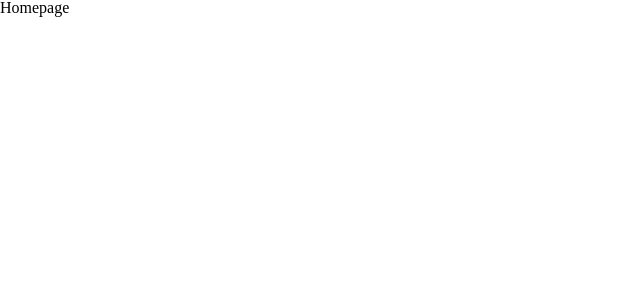
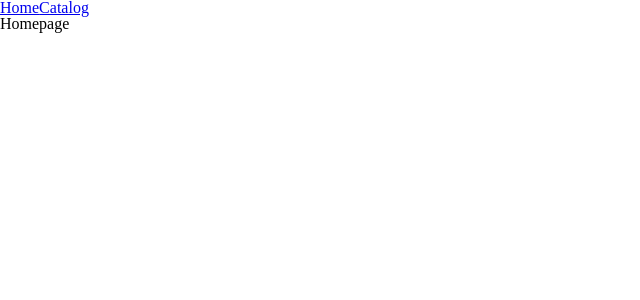
Before and after one commit to k10wl/viridis, a React (Create React App) app in the folder packages/client/: page / in a window 1280 px wide. Shown: the top 300 px of the page, without its empty margins (0-640 px from the left). Built offline with nearby package versions, Linux system fonts and the light colour scheme.

Commit message:
import improvement

```diff
--- a/packages/client/src/App.tsx
+++ b/packages/client/src/App.tsx
@@ -1,7 +1,7 @@
 import React from "react";
 
 import Router from "./router";
-import NavBar from "./components/common/NavBar";
+import { NavBar } from "./components";
 
 const App: React.FC = () => (
   <>
--- /dev/null
+++ b/packages/client/src/components/common/index.tsx
@@ -0,0 +1,3 @@
+export { default as Button } from "./Button";
+export { default as Card } from "./Card";
+export { default as NavBar } from "./NavBar";
--- /dev/null
+++ b/packages/client/src/components/index.tsx
@@ -0,0 +1 @@
+export * from "./common";
--- a/packages/client/src/index.tsx
+++ b/packages/client/src/index.tsx
@@ -1,14 +1,13 @@
 import React from "react";
 import ReactDOM from "react-dom";
 import { BrowserRouter } from "react-router-dom";
-
 import { Provider } from "react-redux";
 
-import store from "./store";
-
-import Router from "./router";
+import App from "./App";
 
 import GlobalStyles from "./stylesheets";
+
+import store from "./store";
 
 import * as serviceWorker from "./serviceWorker";
 
@@ -17,7 +16,7 @@ ReactDOM.render(
     <Provider store={store}>
       <BrowserRouter>
         <GlobalStyles />
-        <Router />
+        <App />
       </BrowserRouter>
     </Provider>
   </React.StrictMode>,
--- /dev/null
+++ b/packages/client/src/pages/index.tsx
@@ -0,0 +1,2 @@
+export { default as Homepage } from "./Homepage";
+export { default as Catalog } from "./Catalog";
--- a/packages/client/src/router/index.tsx
+++ b/packages/client/src/router/index.tsx
@@ -1,11 +1,12 @@
 import React from "react";
 import { Routes, Route } from "react-router";
 
-import Homepage from "src/pages/Homepage";
+import { Homepage, Catalog } from "src/pages";
 
 const Router: React.FC = () => (
   <Routes>
     <Route path="/" element={<Homepage />} />
+    <Route path="/catalog" element={<Catalog />} />
   </Routes>
 );
 
```
